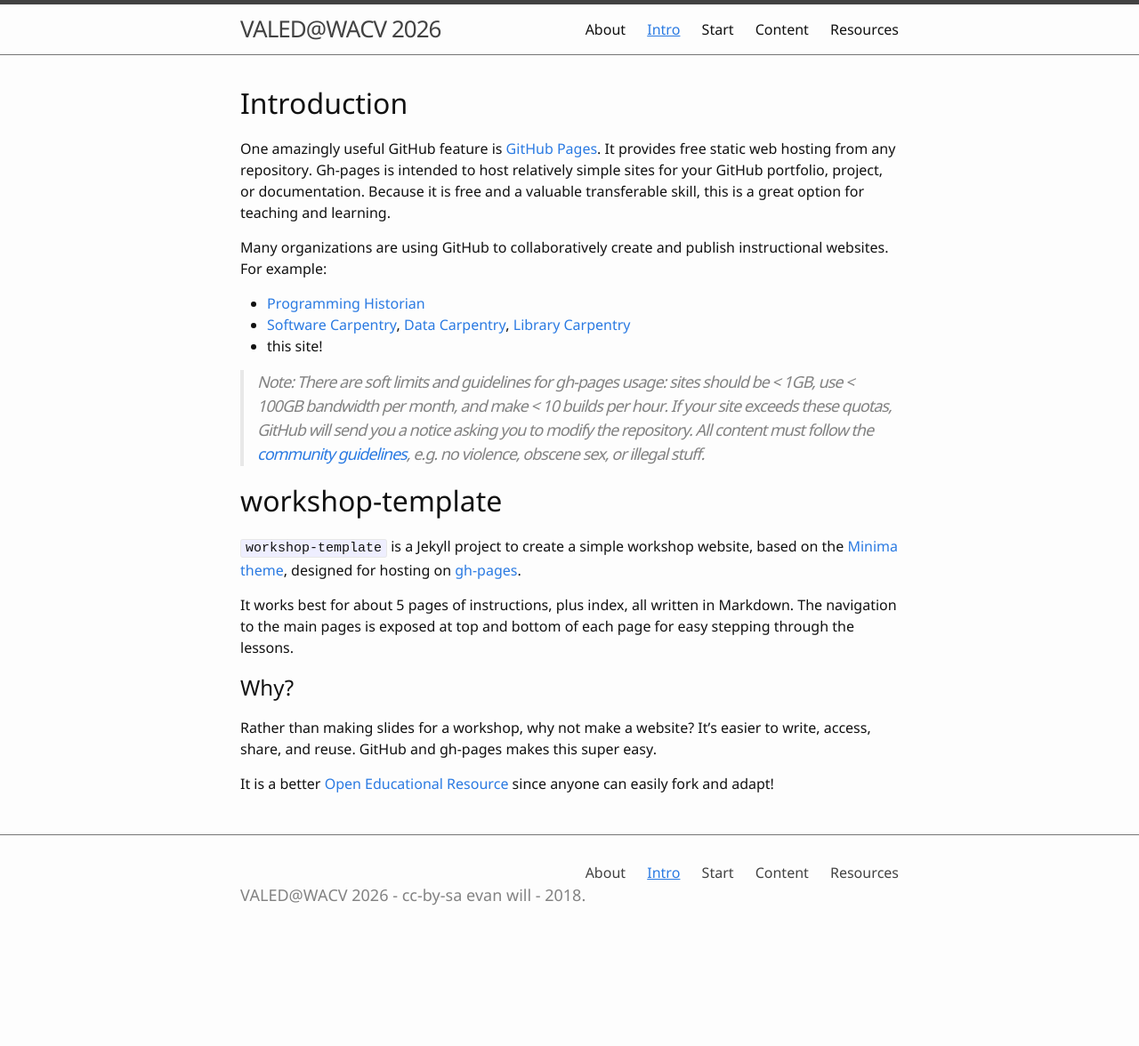
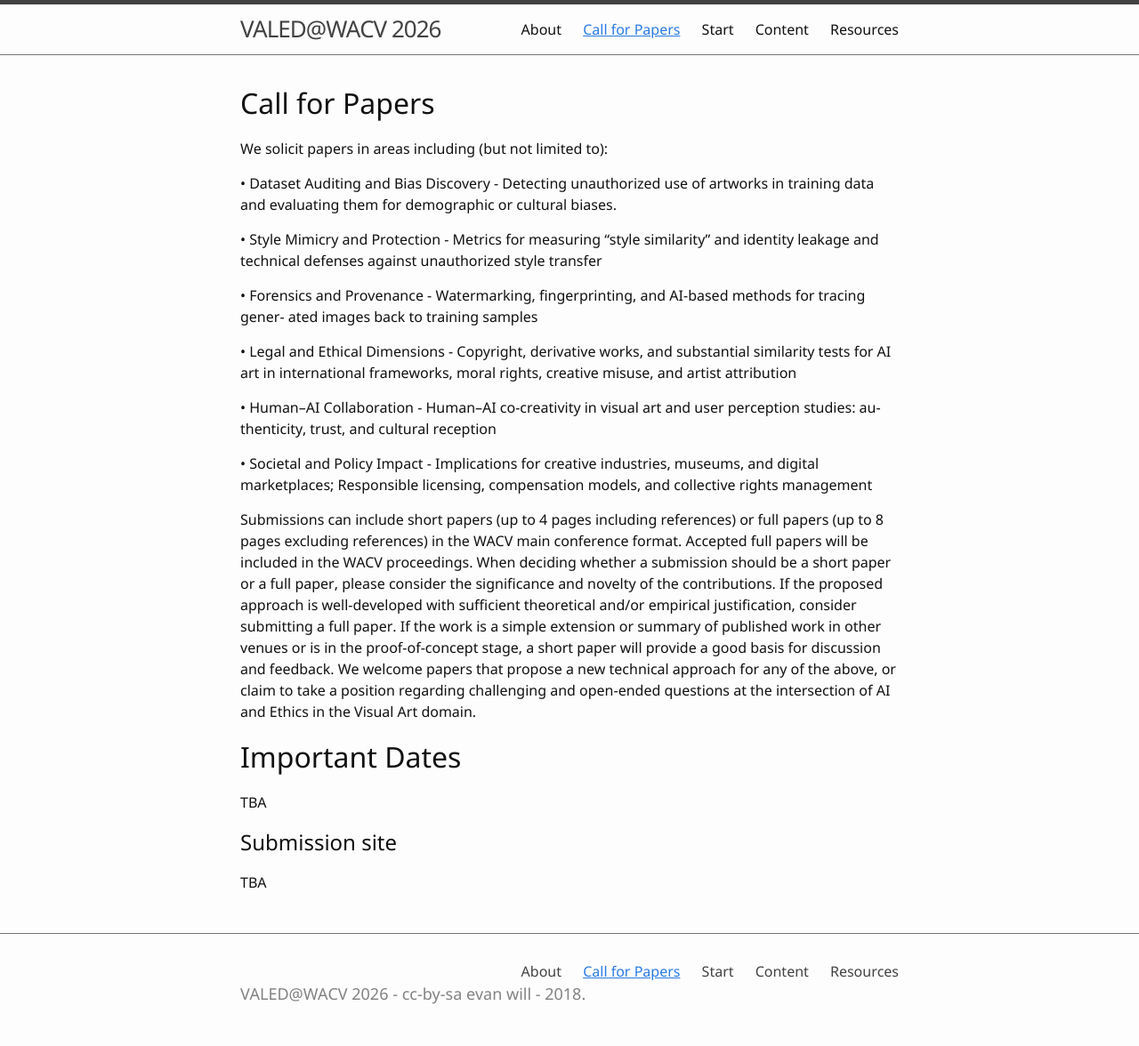
Before and after one commit to aparnabharati/valed-workshop-2026, a Jekyll site: the page built from 1-intro.md, in a window 1280 px wide. Shown: the whole page at 89% size. Built offline with Jekyll 4.4.1, drawn with Linux system fonts in a browser that asks for light colours; before the commit the page ends 1065 px from its top, so only the background shows below that.

Commit message:
Update 1-intro.md

```diff
--- a/1-intro.md
+++ b/1-intro.md
@@ -1,38 +1,44 @@
 ---
-title: Intro
+title: Call for Papers
 nav: true
 ---
 
-# Introduction
+# Call for Papers
 
-One amazingly useful GitHub feature is [GitHub Pages](https://guides.github.com/features/pages/){:target='_blank'}.
-It provides free static web hosting from any repository.
-Gh-pages is intended to host relatively simple sites for your GitHub portfolio, project, or documentation.
-Because it is free and a valuable transferable skill, this is a great option for teaching and learning.
+We solicit papers in areas including (but not limited to):
 
-Many organizations are using GitHub to collaboratively create and publish instructional websites.
-For example:
+• Dataset Auditing and Bias Discovery - Detecting unauthorized use of artworks in training data and
+evaluating them for demographic or cultural biases.
 
-- [Programming Historian](http://programminghistorian.org/)
-- [Software Carpentry](https://software-carpentry.org/), [Data Carpentry](http://www.datacarpentry.org/), [Library Carpentry](https://librarycarpentry.org/)
-- this site!
+• Style Mimicry and Protection - Metrics for measuring “style similarity” and identity leakage and
+technical defenses against unauthorized style transfer
 
-> Note:
-> There are *soft* limits and guidelines for gh-pages usage: sites should be < 1GB, use < 100GB bandwidth per month, and make < 10 builds per hour.
-> If your site exceeds these quotas, GitHub will send you a notice asking you to modify the repository.
-> All content must follow the [community guidelines](https://help.github.com/articles/github-community-guidelines/), e.g. no violence, obscene sex, or illegal stuff.
+• Forensics and Provenance - Watermarking, fingerprinting, and AI-based methods for tracing gener-
+ated images back to training samples
 
-# workshop-template
+• Legal and Ethical Dimensions - Copyright, derivative works, and substantial similarity tests for AI
+art in international frameworks, moral rights, creative misuse, and artist attribution
 
-`workshop-template` is a Jekyll project to create a simple workshop website, based on the [Minima theme](https://github.com/jekyll/minima){:target='_blank'}, designed for hosting on [gh-pages](https://pages.github.com/){:target='_blank'}.
+• Human–AI Collaboration - Human–AI co-creativity in visual art and user perception studies: au-
+thenticity, trust, and cultural reception
 
-It works best for about 5 pages of instructions, plus index, all written in Markdown.
-The navigation to the main pages is exposed at top and bottom of each page for easy stepping through the lessons.
+• Societal and Policy Impact - Implications for creative industries, museums, and digital marketplaces;
+Responsible licensing, compensation models, and collective rights management
 
-## Why?
+Submissions can include short papers (up to 4 pages including references) or full papers (up to 8 pages
+excluding references) in the WACV main conference format. Accepted full papers will be included in the
+WACV proceedings. When deciding whether a submission should be a short paper or a full paper, please
+consider the significance and novelty of the contributions. If the proposed approach is well-developed with
+sufficient theoretical and/or empirical justification, consider submitting a full paper. If the work is a simple
+extension or summary of published work in other venues or is in the proof-of-concept stage, a short paper
+will provide a good basis for discussion and feedback. We welcome papers that propose a new technical
+approach for any of the above, or claim to take a position regarding challenging and open-ended questions
+at the intersection of AI and Ethics in the Visual Art domain.
 
-Rather than making slides for a workshop, why not make a website?
-It's easier to write, access, share, and reuse.
-GitHub and gh-pages makes this super easy.
+# Important Dates
 
-It is a better [Open Educational Resource](https://en.wikipedia.org/wiki/Open_educational_resources){:target='_blank'} since anyone can easily fork and adapt!
+TBA
+
+## Submission site
+
+TBA
```
